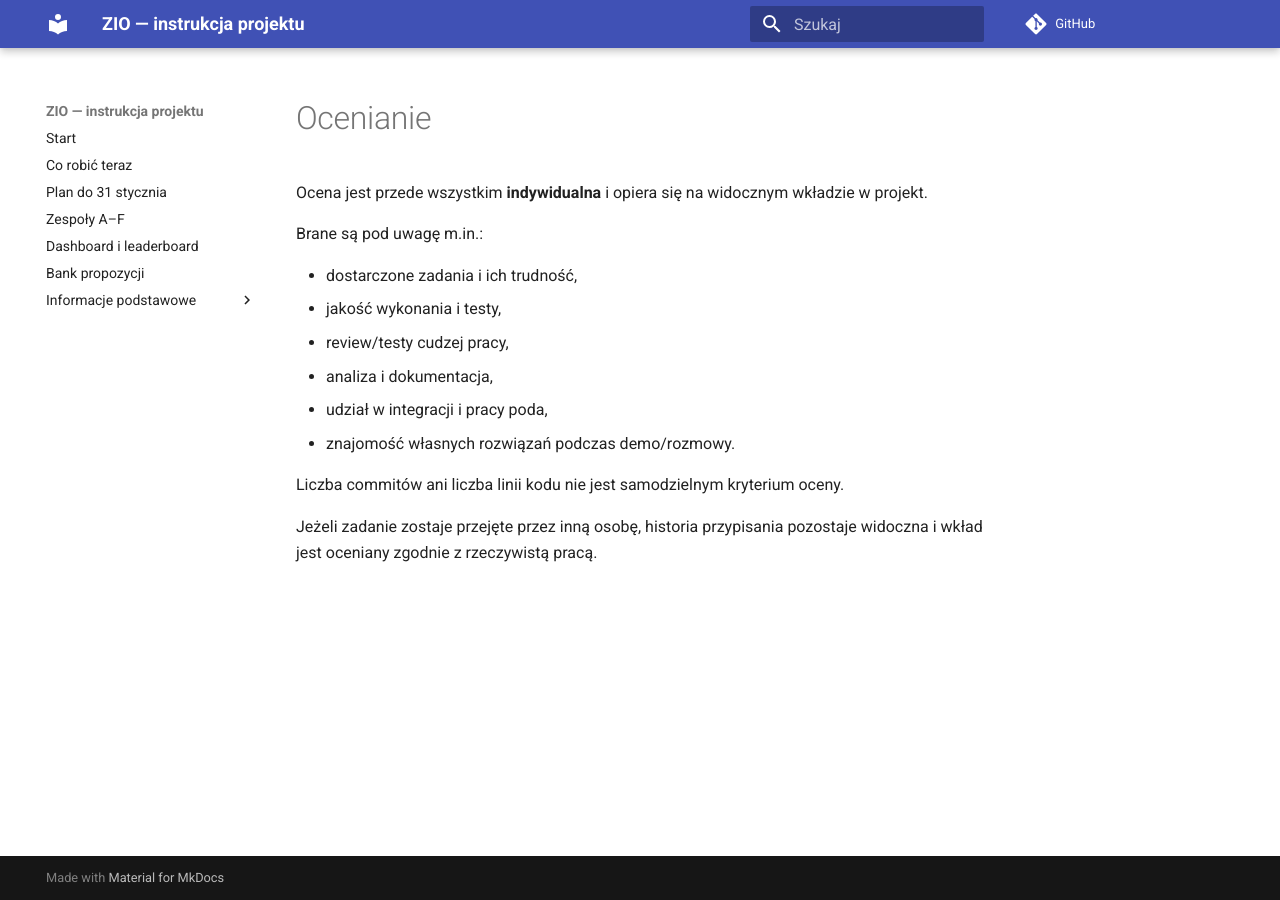
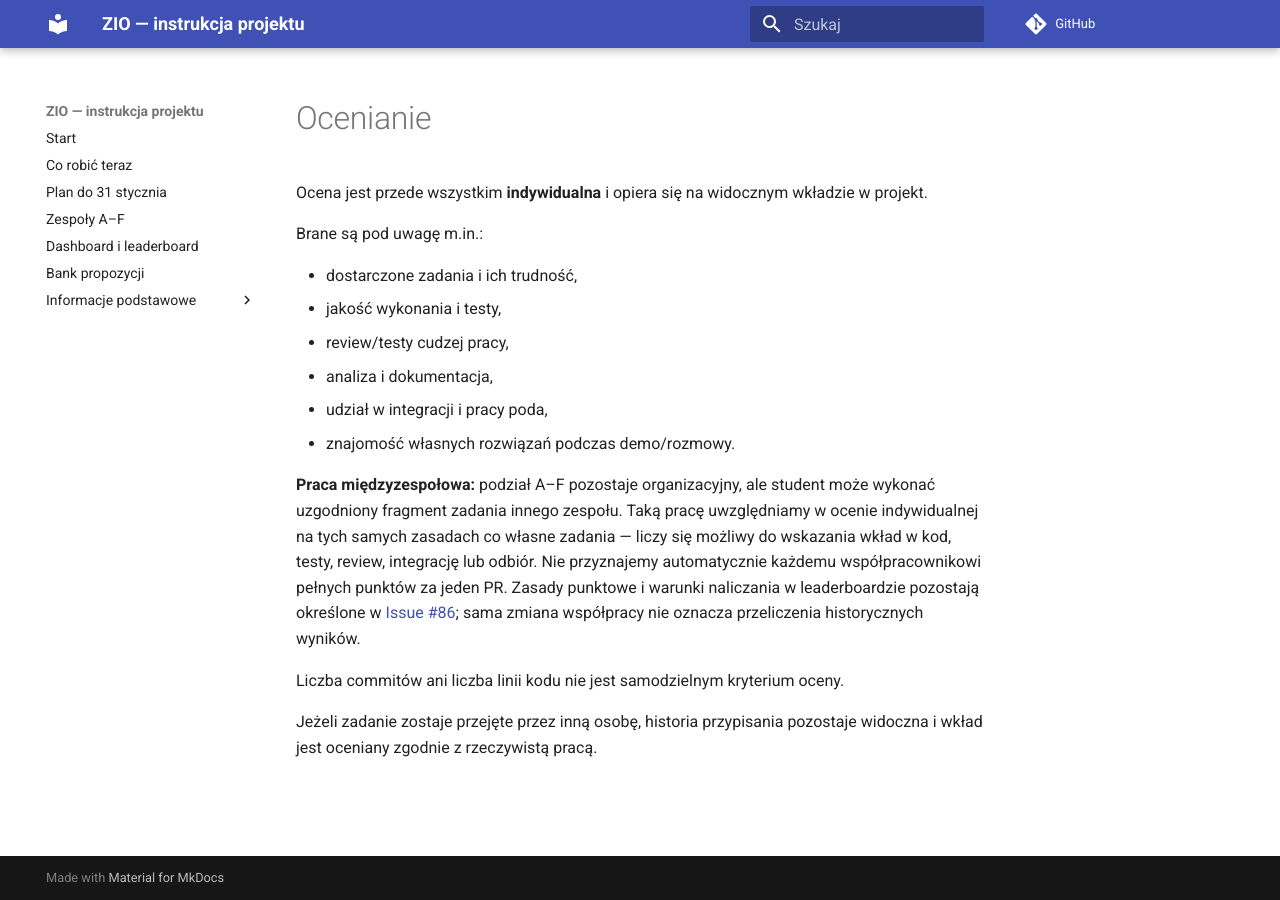
Before and after one commit to zio-wi-pb-mc/pb-science-office-manual, an MkDocs documentation site: the page built from manual/08-ocenianie.md, in a window 1280 px wide. Built offline with MkDocs 1.6.1 and Material for MkDocs 9.7.7, drawn with Linux system fonts in a browser that asks for light colours; comment, search, counter and statistics services are not loaded.

Commit message:
docs: clarify cross-team collaboration without reorganizing groups

```diff
--- a/manual/08-ocenianie.md
+++ b/manual/08-ocenianie.md
@@ -11,6 +11,8 @@ Brane są pod uwagę m.in.:
 - udział w integracji i pracy poda,
 - znajomość własnych rozwiązań podczas demo/rozmowy.
 
+**Praca międzyzespołowa:** podział A–F pozostaje organizacyjny, ale student może wykonać uzgodniony fragment zadania innego zespołu. Taką pracę uwzględniamy w ocenie indywidualnej na tych samych zasadach co własne zadania — liczy się możliwy do wskazania wkład w kod, testy, review, integrację lub odbiór. Nie przyznajemy automatycznie każdemu współpracownikowi pełnych punktów za jeden PR. Zasady punktowe i warunki naliczania w leaderboardzie pozostają określone w [Issue #86](https://github.com/zio-wi-pb-mc/pb-science-office/issues/86); sama zmiana współpracy nie oznacza przeliczenia historycznych wyników.
+
 Liczba commitów ani liczba linii kodu nie jest samodzielnym kryterium oceny.
 
 Jeżeli zadanie zostaje przejęte przez inną osobę, historia przypisania pozostaje widoczna i wkład jest oceniany zgodnie z rzeczywistą pracą.
```
